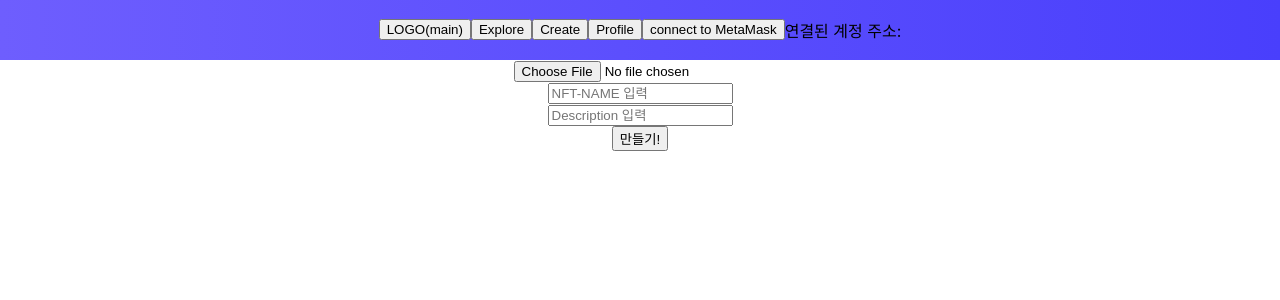
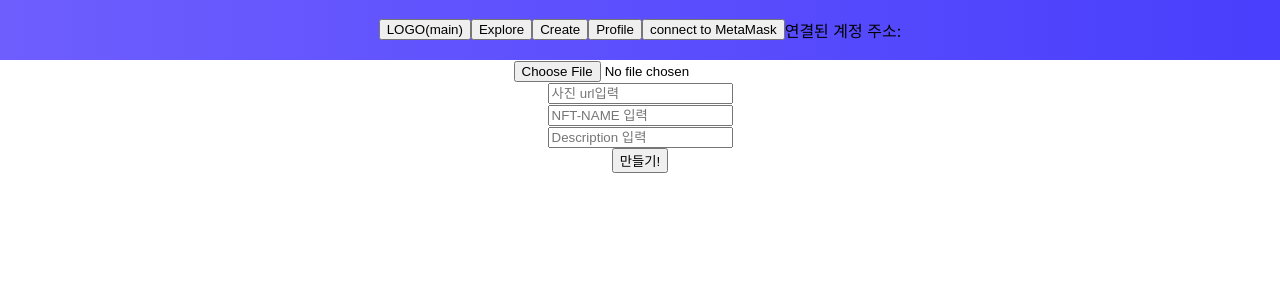
Before and after one commit to codestates/beb-04-BCZ, a React (Create React App) app: page /create in a window 1280 px wide. Shown: the top 300 px of the page. Built offline with nearby package versions, Linux system fonts and the light colour scheme.

Commit message:
url직접 기입하여 민팅

```diff
--- a/src/pages/Create.js
+++ b/src/pages/Create.js
@@ -7,10 +7,12 @@ function Create({ account, web3 }) {
   // Abi코드는 바뀌는 상태값이 아니기 때문에 props에서 지우고 import해온 것을 사용했습니다.
   // console.log("web3 = " + web3.tokenURL);
 
-  const tokenURL =
-    "https://s3.us-west-2.amazonaws.com/secure.notion-static.com/35675615-2910-484d-b796-9b9ad28a2c43/apple.jpeg?X-Amz-Algorithm=AWS4-HMAC-SHA256&X-Amz-Content-Sha256=UNSIGNED-PAYLOAD&X-Amz-Credential=AKIAT73L2G45EIPT3X45%2F20220615%2Fus-west-2%2Fs3%2Faws4_request&X-Amz-Date=20220615T141739Z&X-Amz-Expires=86400&X-Amz-Signature=ad0bfd87ba1b5b83c1be5af3120cb19bab41229cb5146506bd0c01f46189d146&X-Amz-SignedHeaders=host&response-content-disposition=filename%20%3D%22apple.jpeg%22&x-id=GetObject";
+  // const tokenURL =
+  //   "https://gateway.pinata.cloud/ipfs/QmdX6MKinhR5K3QjXv34UohN8BjGwKBF1UmUVoU15ZPzAC/dog.jpeg";
+  //"https://s3.us-west-2.amazonaws.com/secure.notion-static.com/35675615-2910-484d-b796-9b9ad28a2c43/apple.jpeg?X-Amz-Algorithm=AWS4-HMAC-SHA256&X-Amz-Content-Sha256=UNSIGNED-PAYLOAD&X-Amz-Credential=AKIAT73L2G45EIPT3X45%2F20220615%2Fus-west-2%2Fs3%2Faws4_request&X-Amz-Date=20220615T141739Z&X-Amz-Expires=86400&X-Amz-Signature=ad0bfd87ba1b5b83c1be5af3120cb19bab41229cb5146506bd0c01f46189d146&X-Amz-SignedHeaders=host&response-content-disposition=filename%20%3D%22apple.jpeg%22&x-id=GetObject";
   const [createForm, setCreateForm] = useState({
     fileId: "",
+    token_url: "",
     nftId: "",
     nftDescription: "",
   });
@@ -19,11 +21,14 @@ function Create({ account, web3 }) {
       if (!account) return;
       // const response = await web3.cozNFTs.mintNFT().send({ account, tokenURL });
       const tokenContract = await new web3.eth.Contract(erc721Abi, erc721Addr);
-      console.log("account = " + account);
-      console.log("tokenURL = " + tokenURL);
-      tokenContract.methods.mintNFT(account, tokenURL).send({ from: account });
+      // console.log("account = " + account);
+      // console.log("token_url = " + createForm.token_url);
+      // console.log("tokenURL = " + tokenURL);
+      tokenContract.methods
+        .mintNFT(account, createForm.token_url)
+        .send({ from: account });
       const totalSupply = await tokenContract.methods.totalSupply().call();
-      console.log("totalSupply = " + totalSupply);
+      // console.log("totalSupply = " + totalSupply);
     } catch (error) {
       console.error(error);
     }
@@ -36,21 +41,48 @@ function Create({ account, web3 }) {
       ...createForm,
       [e.target.name]: e.target.value,
     });
-    console.log("fileId" + createForm.fileId);
-    console.log("nftId" + createForm.nftId);
-    console.log("nftDescription" + createForm.nftDescription);
+    // console.log("fileId" + createForm.fileId);
+    // console.log("nftId" + createForm.nftId);
+    // console.log("nftDescription" + createForm.nftDescription);
+    // console.log("token_url" + createForm.token_url);
   };
   return (
     <div>
       <nav>
         <div>
-          <input type="file" id="fileId" name="fileId" onChange={onChangeCreateForm} />
+          <input
+            type="file"
+            id="fileId"
+            name="fileId"
+            onChange={onChangeCreateForm}
+          />
         </div>
         <div>
-          <input id="nftId" type="text" name="nftId" placeholder="NFT-NAME 입력" onChange={onChangeCreateForm}></input>
+          <input
+            type="text"
+            id="token_url"
+            name="token_url"
+            placeholder="사진 url입력"
+            onChange={onChangeCreateForm}
+          ></input>
         </div>
         <div>
-          <input id="nftDescription" type="text" name="nftDescription" placeholder="Description 입력" onChange={onChangeCreateForm}></input>
+          <input
+            id="nftId"
+            type="text"
+            name="nftId"
+            placeholder="NFT-NAME 입력"
+            onChange={onChangeCreateForm}
+          ></input>
+        </div>
+        <div>
+          <input
+            id="nftDescription"
+            type="text"
+            name="nftDescription"
+            placeholder="Description 입력"
+            onChange={onChangeCreateForm}
+          ></input>
         </div>
         <button onClick={onClickMint}>만들기!</button>
       </nav>
```
